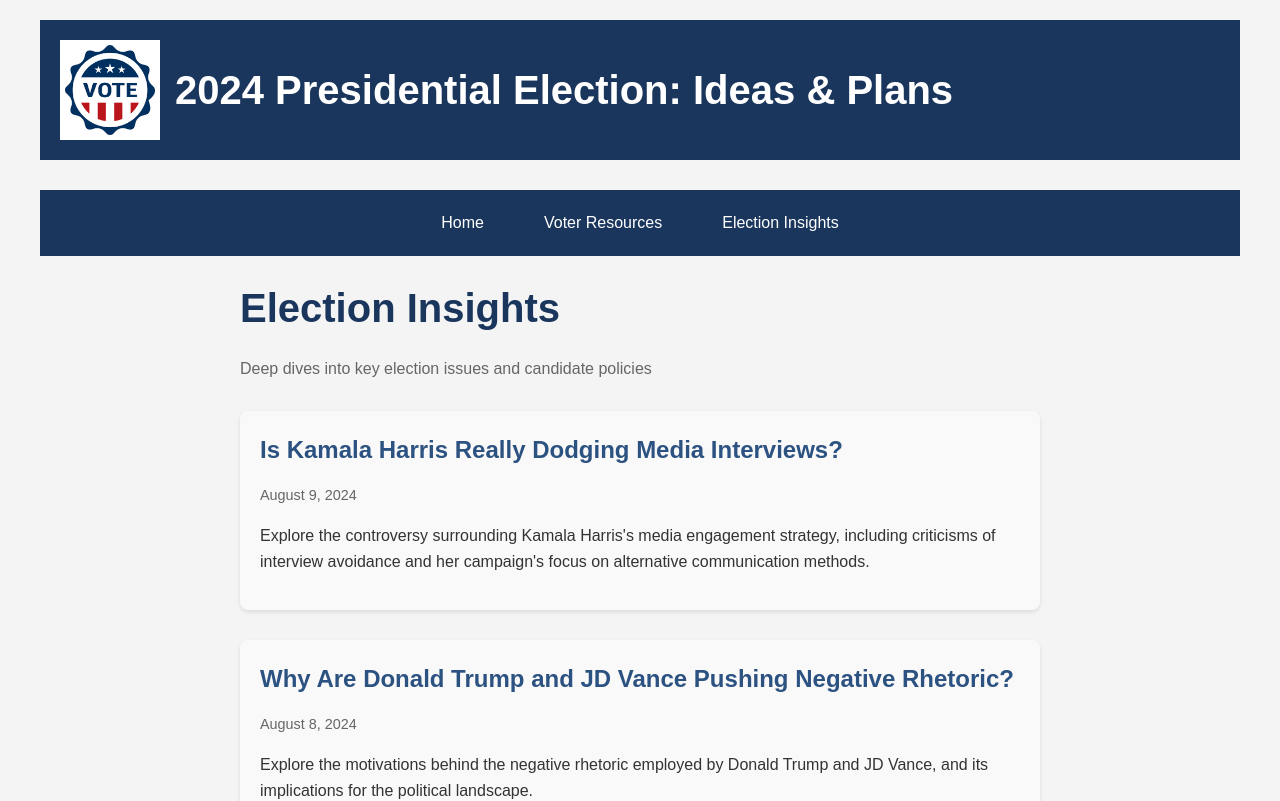
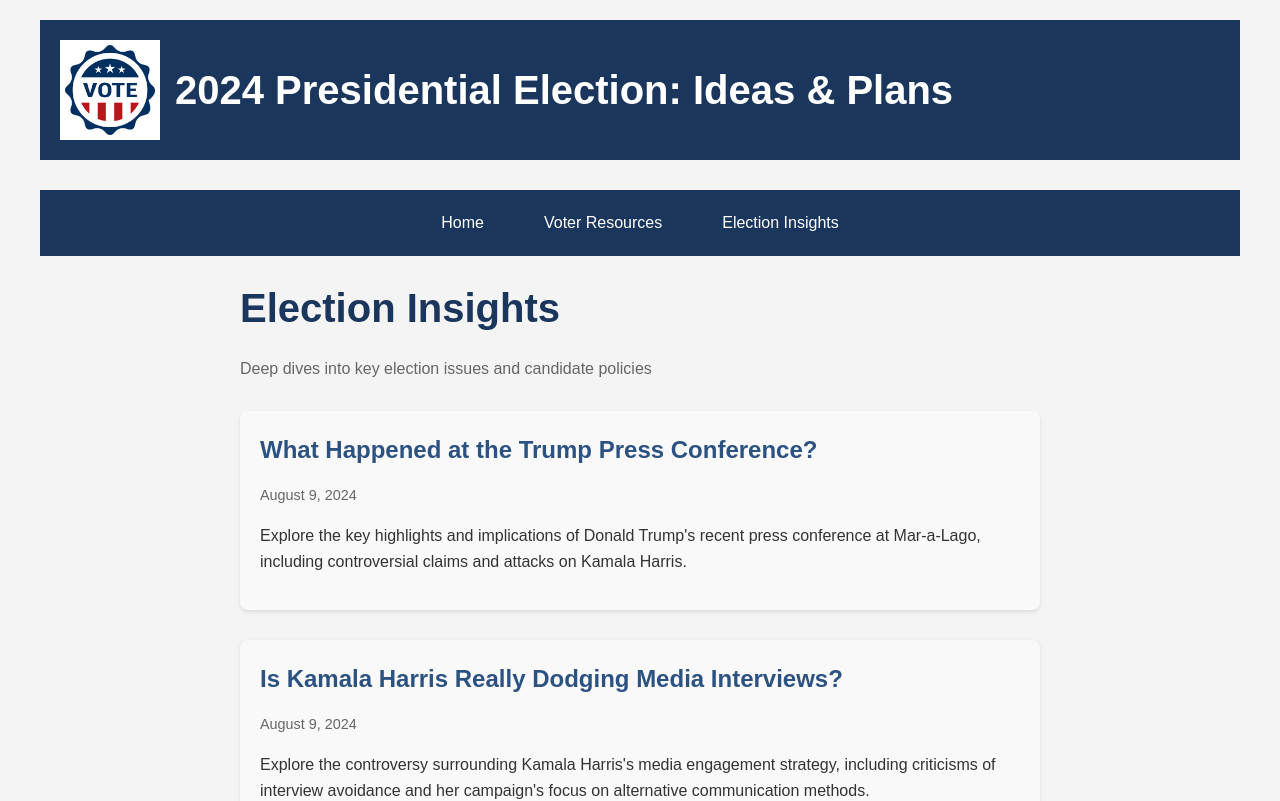
Before and after one commit to PaulMoreira/FactVerify, a React (Create React App) app: page /insights in a window 1280 px wide. Shown: the top 801 px of the page. Built offline with nearby package versions, Linux system fonts and the light colour scheme.

Commit message:
added a new article

```diff
--- a/src/articleData.js
+++ b/src/articleData.js
@@ -1,5 +1,81 @@
 // articleData.js
 export const articleData = [
+  {
+    id: "trump-press-conference-aug-2024",
+    date: "August 9, 2024",
+    headline: "What Happened at the Trump Press Conference?",
+    summary: "Explore the key highlights and implications of Donald Trump's recent press conference at Mar-a-Lago, including controversial claims and attacks on Kamala Harris.",
+    shareUrl: "https://vote2024info.vercel.app/insights/trump-press-conference-aug-2024",
+    content: `
+      <h1>What Happened at the Trump Press Conference?</h1>
+      <p>On <strong>August 8, 2024</strong>, former President Donald Trump held a press conference at his Mar-a-Lago estate in Palm Beach, Florida. This event was filled with contentious claims and sharp criticisms, particularly directed towards his opponent, Democratic nominee Kamala Harris. As the 2024 election approaches, Trump's rhetoric and strategies are becoming increasingly significant in shaping the political landscape.</p>
+
+      <div class="image-gallery">
+        <div class="image-container">
+          <img class="article-image" alt="Image of Trump press conference" src="https://ximage.c-spanvideo.org/eyJidWNrZXQiOiJwaWN0dXJlcy5jLXNwYW52aWRlby5vcmciLCJrZXkiOiJGaWxlc1wvNzQ0XC8wMDFcLzE3MjMxNDA1NTJfMDAxLmpwZyIsImVkaXRzIjp7InJlc2l6ZSI6eyJmaXQiOiJjb3ZlciIsImhlaWdodCI6NTc2LCJ3aWR0aCI6MTAyNH19fQ==">
+        </div>
+      </div>
+
+      <h2>Key Highlights of the Conference</h2>
+      <h3>1. <strong>Claims About Crowd Sizes</strong></h3>
+      <p>Trump controversially asserted that the crowd at his January 6, 2021 rally was comparable to that of Dr. Martin Luther King Jr.'s iconic "I Have a Dream" speech. He stated, "If you look at Martin Luther King, when he did his speech... we actually had more people." However, historical estimates indicate that King's speech attracted around <strong>250,000 attendees</strong>, while Trump's rally had approximately <strong>53,000</strong>.</p>
+      <ul>
+        <li><strong>Source:</strong> <a href="https://www.nytimes.com/live/2024/08/08/us/trump-press-conference-fact-check" target="_blank" rel="noopener noreferrer">New York Times</a></li>
+      </ul>
+
+      <h3>2. <strong>Attacks on Kamala Harris</strong></h3>
+      <p>Trump did not hold back on his critiques of Harris, labeling her as "barely competent" and questioning her intelligence, implying that she couldn't pass her bar exam, despite the fact she did so on her second attempt. He branded her a "radical leftist," attributing California's issues to her leadership.</p>
+      <ul>
+        <li><strong>Source:</strong> <a href="https://www.latimes.com/politics/story/2024-08-08/2024-election-trump-news-conference-harris-september-debate" target="_blank" rel="noopener noreferrer">Los Angeles Times</a></li>
+      </ul>
+
+      <h3>3. <strong>Debate Confirmation</strong></h3>
+      <p>Trump confirmed his intention to participate in debates against Harris, noting his agreement to a debate scheduled for <strong>September 10</strong>. He expressed openness to additional debates with major networks, a prospect that Harris welcomed as well.</p>
+      <ul>
+        <li><strong>Source:</strong> <a href="https://www.c-span.org/video/?537632-1/president-trump-speaks-press-mar-lago" target="_blank" rel="noopener noreferrer">C-SPAN</a></li>
+      </ul>
+
+      <h3>4. <strong>Economic and Political Climate</strong></h3>
+      <p>In a stark warning, Trump described the current state of the U.S. as potentially heading towards a <strong>Depression</strong>, even suggesting a risk of <strong>World War III</strong>. This rhetoric appears aimed at rallying his base by invoking fears surrounding national security and economic instability.</p>
+      <ul>
+        <li><strong>Source:</strong> <a href="https://www.latimes.com/politics/story/2024-08-08/2024-election-trump-news-conference-harris-september-debate" target="_blank" rel="noopener noreferrer">Los Angeles Times</a></li>
+      </ul>
+
+      <h3>5. <strong>Fact-Checking Trump's Statements</strong></h3>
+      <p>The New York Times fact-checked several of Trump's statements, revealing inaccuracies:</p>
+      <ul>
+        <li><strong>Social Security:</strong> Trump claimed Democrats would destroy it, which is false as Biden and Harris have pledged to protect it.</li>
+        <li><strong>Gas Prices:</strong> He exaggerated the impact of Biden's policies, despite current averages showing a decrease.</li>
+        <li><strong>Source:</strong> <a href="https://www.nytimes.com/live/2024/08/08/us/trump-press-conference-fact-check" target="_blank" rel="noopener noreferrer">New York Times Fact Check</a></li>
+      </ul>
+
+      <h2>Implications of the Press Conference</h2>
+      <p>Trump's statements at the press conference reflect a larger strategy of reshaping narratives as the election approaches. By directly attacking Harris and making grandiose claims about crowd sizes and national issues, he seeks to galvanize his supporters. The conference also illustrates the intense polarization in American politics, where media narratives and fact-checking are often contested.</p>
+
+      <h3>Did You Know?</h3>
+      <ul>
+        <li>The January 6 rally, which Trump referenced, was later investigated by a House Select Committee, which concluded the crowd was substantially smaller than what Trump claimed.</li>
+      </ul>
+
+      <div class="image-gallery">
+        <div class="image-container">
+          <img class="article-image" alt="Image of Trump speaking" src="https://dims.apnews.com/dims4/default/fd2799e/2147483647/strip/true/crop/3000x2000+0+0/resize/599x399!/quality/90/?url=https%3A%2F%2Fassets.apnews.com%2Ff4%2F66%2Fd98c3f103a475fb19aa69565ba87%2F7430a2059c344148b9cf1ae35c48b359">
+        </div>
+      </div>
+
+      <h2>Conclusion</h2>
+      <p>The press conference served as a blend of campaign strategy, personal attacks, and controversial claims, signaling Trump's intent to position himself against Harris as the election nears. Given the current political climate, how will Trump's rhetoric influence voter sentiment in the upcoming election?</p>
+
+      <h2>Further Reading</h2>
+      <ul>
+        <li><a href="https://www.c-span.org/video/?537632-1/president-trump-speaks-press-mar-lago" target="_blank" rel="noopener noreferrer">C-SPAN</a></li>
+        <li><a href="https://www.nytimes.com/live/2024/08/08/us/trump-press-conference-fact-check" target="_blank" rel="noopener noreferrer">New York Times Fact Check</a></li>
+        <li><a href="https://www.latimes.com/politics/story/2024-08-08/2024-election-trump-news-conference-harris-september-debate" target="_blank" rel="noopener noreferrer">Los Angeles Times</a></li>
+      </ul>
+    `,
+    ogImage: "https://ximage.c-spanvideo.org/eyJidWNrZXQiOiJwaWN0dXJlcy5jLXNwYW52aWRlby5vcmciLCJrZXkiOiJGaWxlc1wvNzQ0XC8wMDFcLzE3MjMxNDA1NTJfMDAxLmpwZyIsImVkaXRzIjp7InJlc2l6ZSI6eyJmaXQiOiJjb3ZlciIsImhlaWdodCI6NTc2LCJ3aWR0aCI6MTAyNH19fQ==",
+    ogDescription: "Explore the key highlights and implications of Donald Trump's recent press conference at Mar-a-Lago, including controversial claims and attacks on Kamala Harris."
+  },
   {
     id: "kamala-harris-media-strategy",
     date: "August 9, 2024",
```
